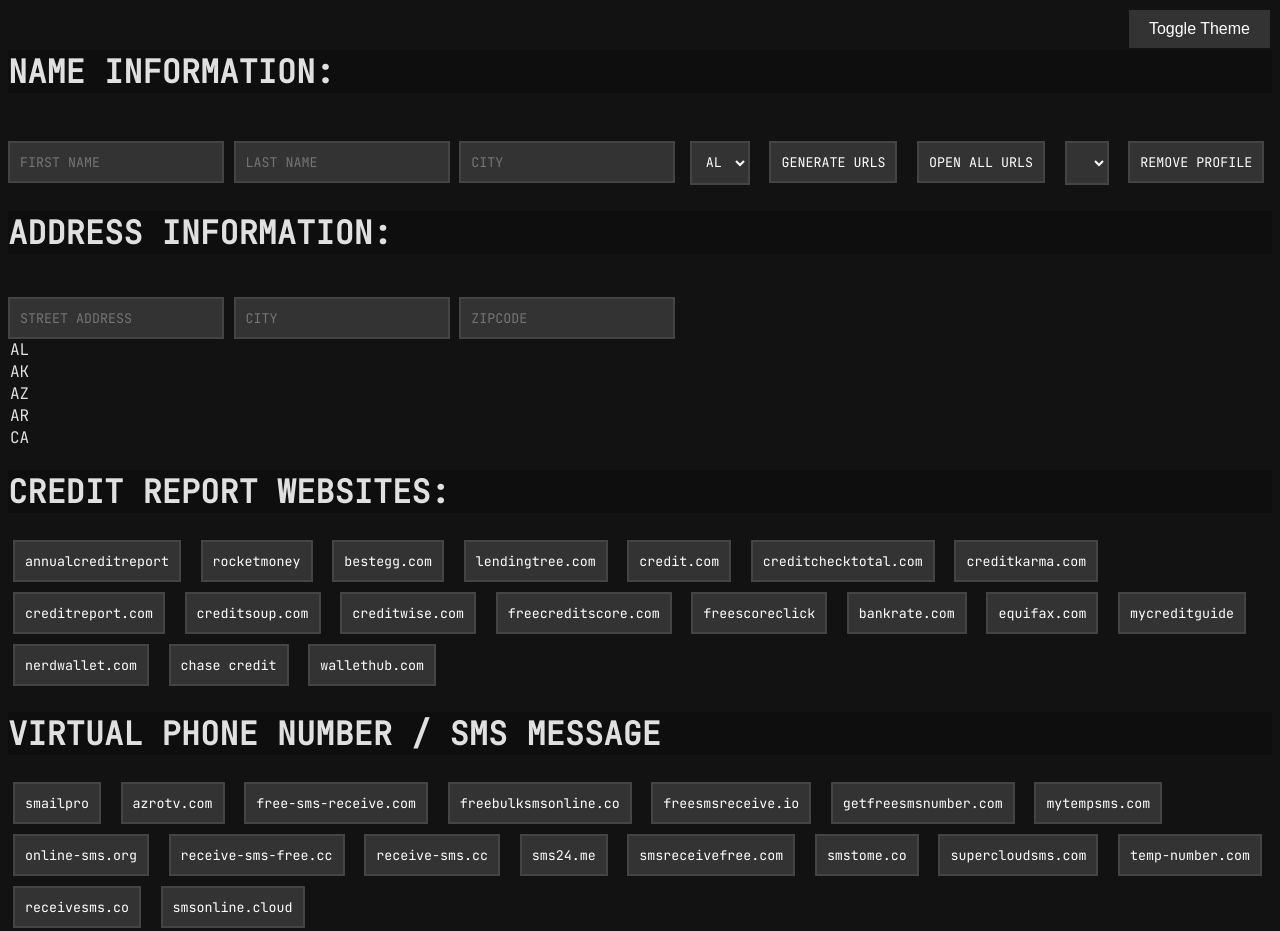
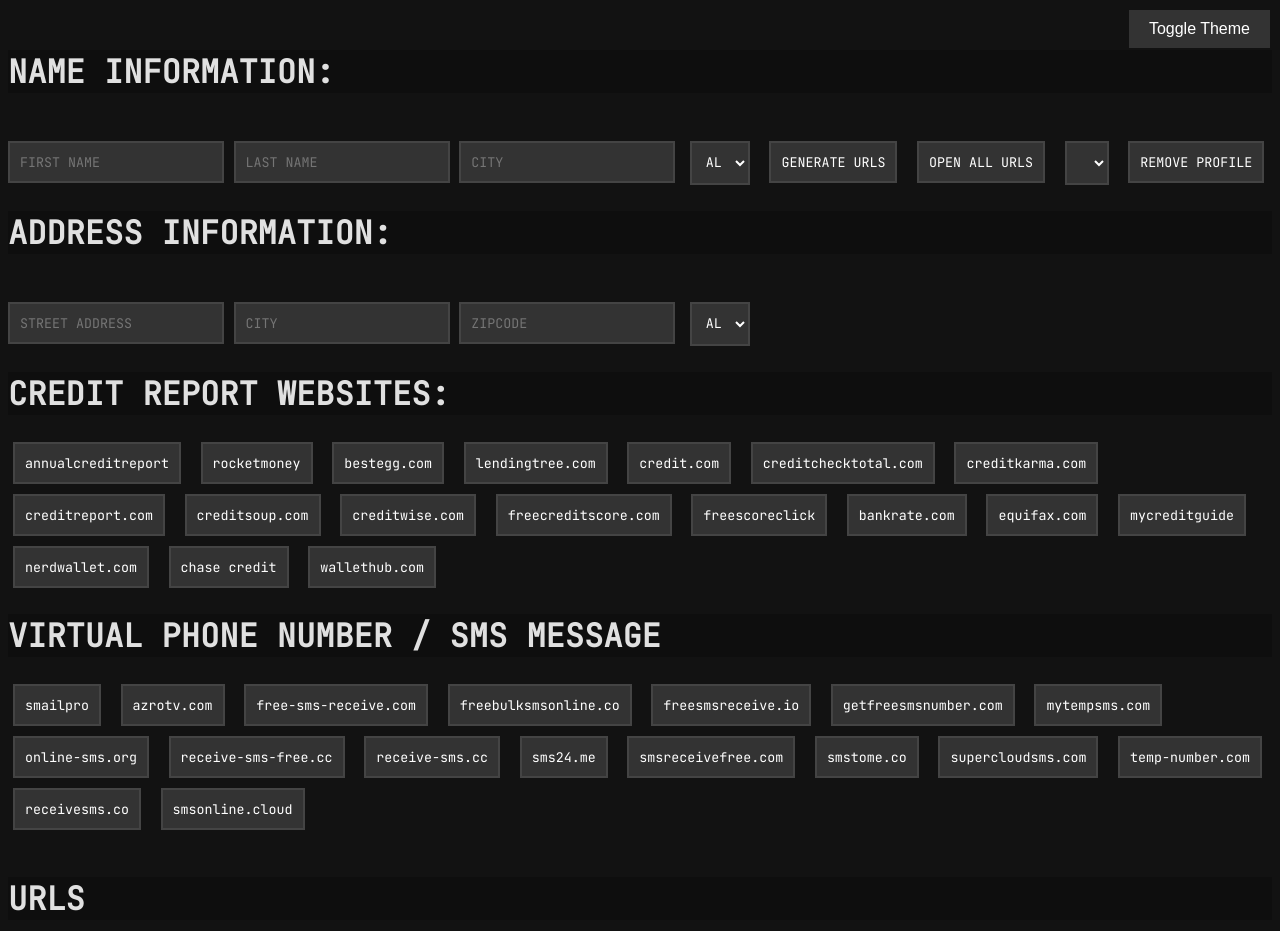
Before and after one commit to dvnt-github/dvnt-github.github.io, a plain HTML site: page index.html in a window 1280 px wide. Shown: the top 931 px of the page. Drawn offline with Linux system fonts and the light colour scheme.

Commit message:
Update index.html

```diff
--- a/index.html
+++ b/index.html
@@ -415,8 +415,8 @@
           <br>
           <input type="text" placeholder="STREET ADDRESS" id="STREET ADDRESS">
           <input type="text" placeholder="CITY" id="CITY">
-          <input type="text" placeholder="ZIPCODE" id="ZIPCODE>
-           <select id="STATE_INPUT">
+          <input type="text" placeholder="ZIPCODE" id="ZIPCODE">
+          <select id="STATE_INPUT">
             <option value="AL">AL</option>
             <option value="AK">AK</option>
             <option value="AZ">AZ</option>
```
